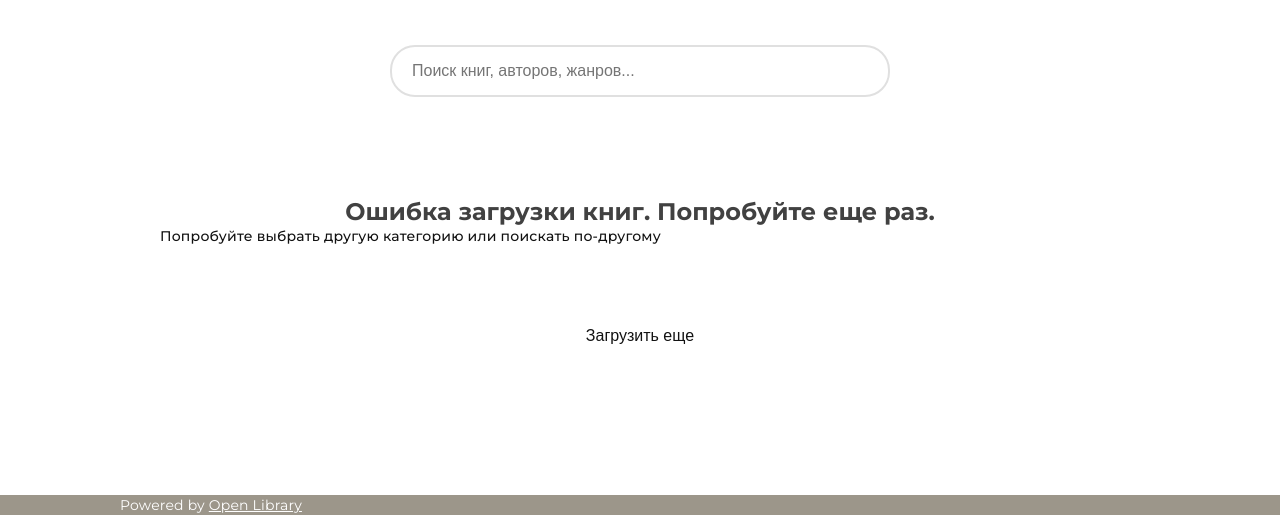
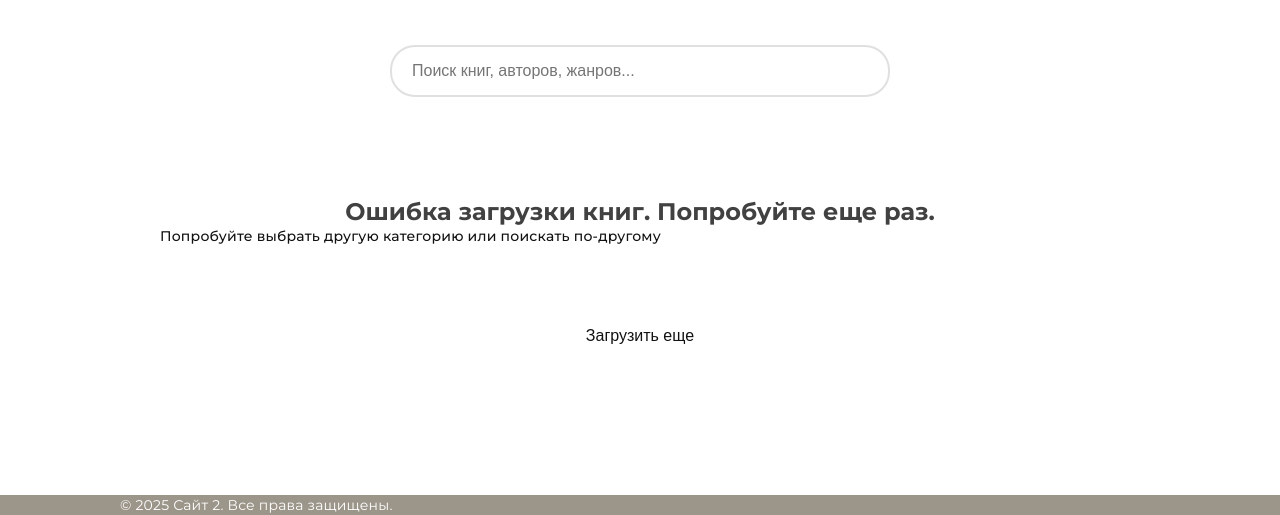
Before and after one commit to AnastasiaPishaeva/second-app, a plain HTML site: page third.html in a window 1280 px wide. Shown: the part 339-854 px from the top of the page. Drawn offline with Linux system fonts and the light colour scheme; no server answers.

Commit message:
fix: footer description

```diff
--- a/third.html
+++ b/third.html
@@ -46,7 +46,7 @@
 
 <footer class="footer">
     <div class="footer-content">
-        <p>Powered by <a href="https://openlibrary.org/" target="_blank" style="color: #FFFFFF;">Open Library</a></p>
+        <p>© 2025 Сайт 2. Все права защищены.</p>
     </div>
 </footer>
 
```
